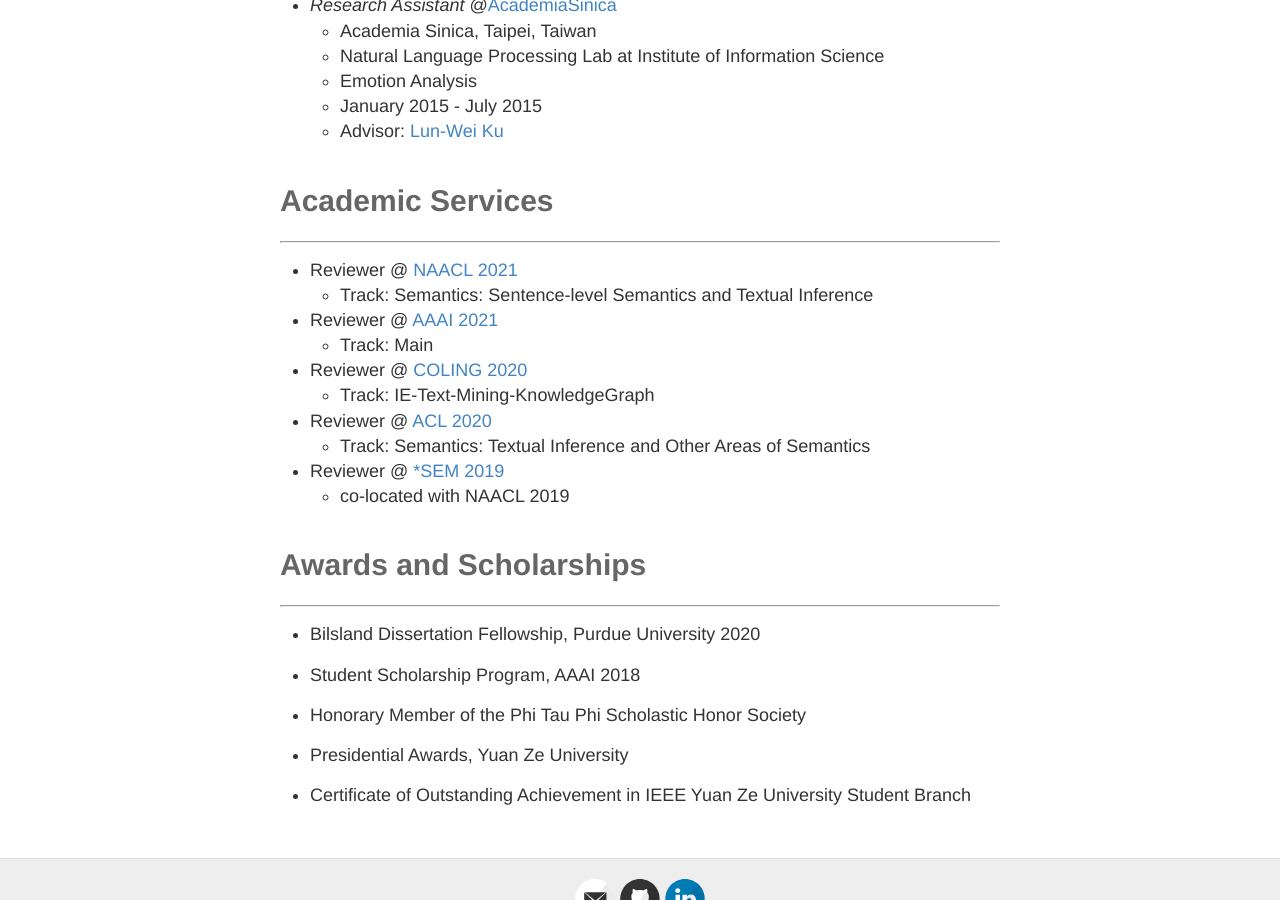
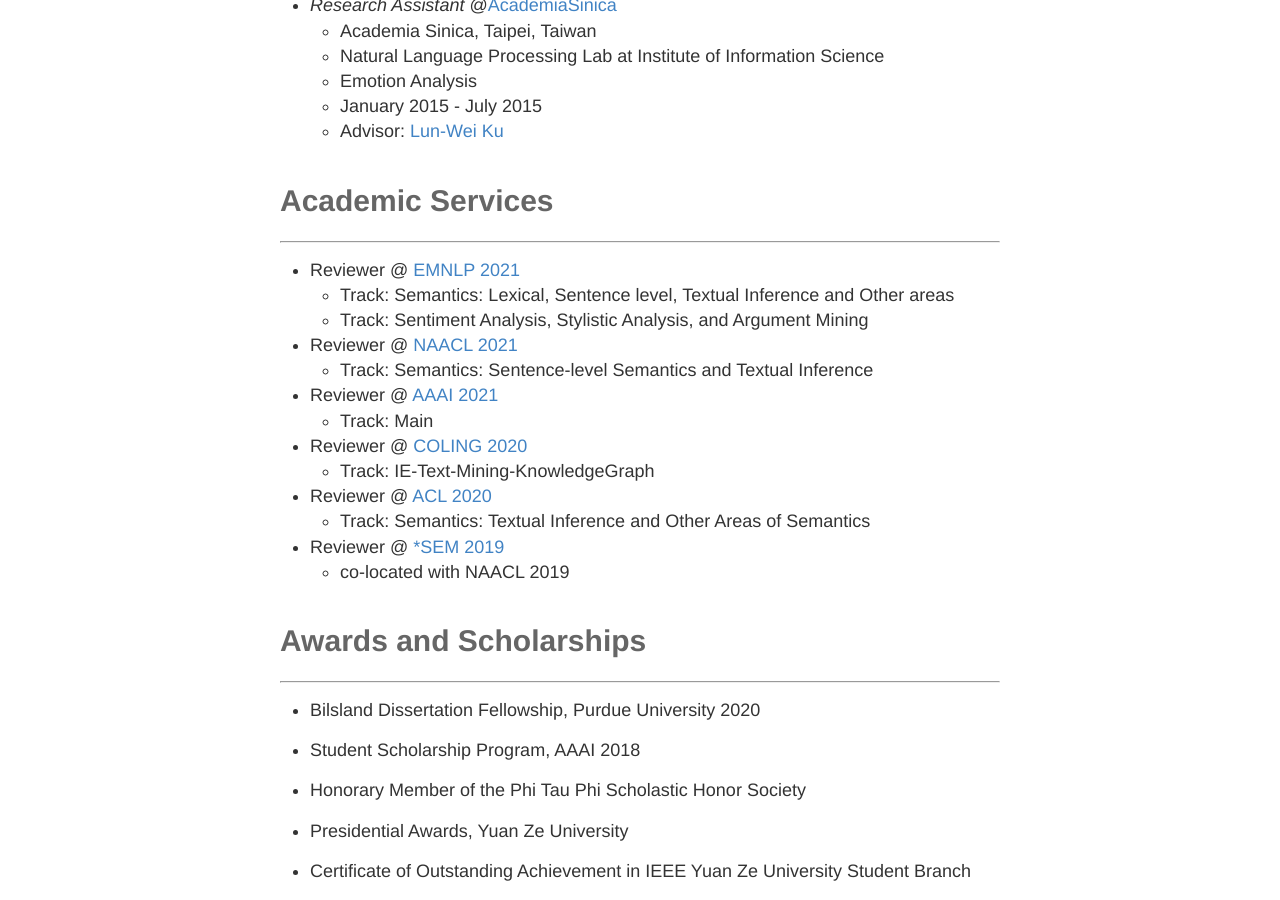
Before and after one commit to doug919/doug919.github.io, a Jekyll site: the page built from experience.md, in a window 1280 px wide and 900 px high, scrolled down 1628 px. Built offline with Jekyll 4.4.1, drawn with Linux system fonts in a browser that asks for light colours.

Commit message:
update exp

```diff
--- a/experience.md
+++ b/experience.md
@@ -66,6 +66,9 @@
 
 # Academic Services
 ---
+- Reviewer @ [EMNLP 2021](https://2021.emnlp.org/)
+  - Track: Semantics: Lexical, Sentence level, Textual Inference and Other areas
+  - Track: Sentiment Analysis, Stylistic Analysis, and Argument Mining
 - Reviewer @ [NAACL 2021](https://2021.naacl.org/)
   - Track: Semantics: Sentence-level Semantics and Textual Inference
 - Reviewer @ [AAAI 2021](https://aaai.org/Conferences/AAAI-21/)
```
